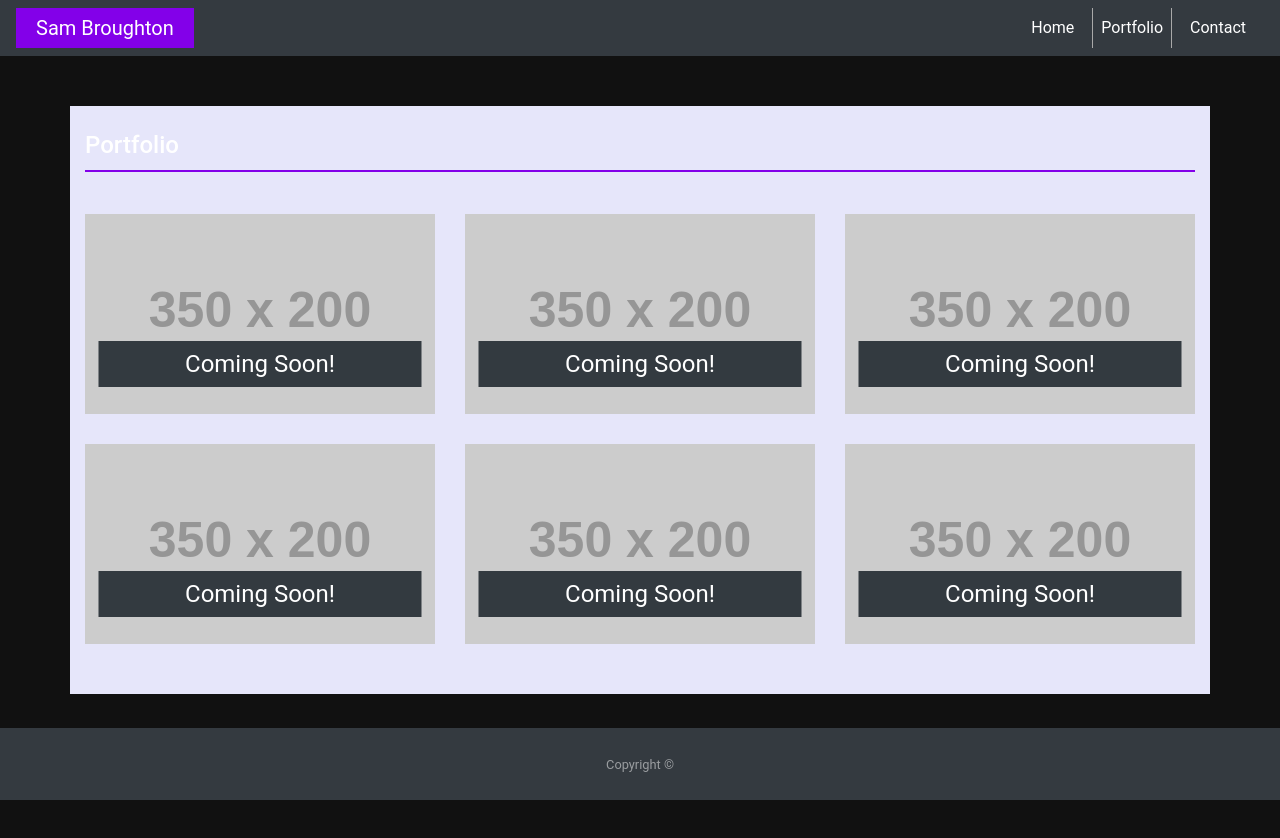
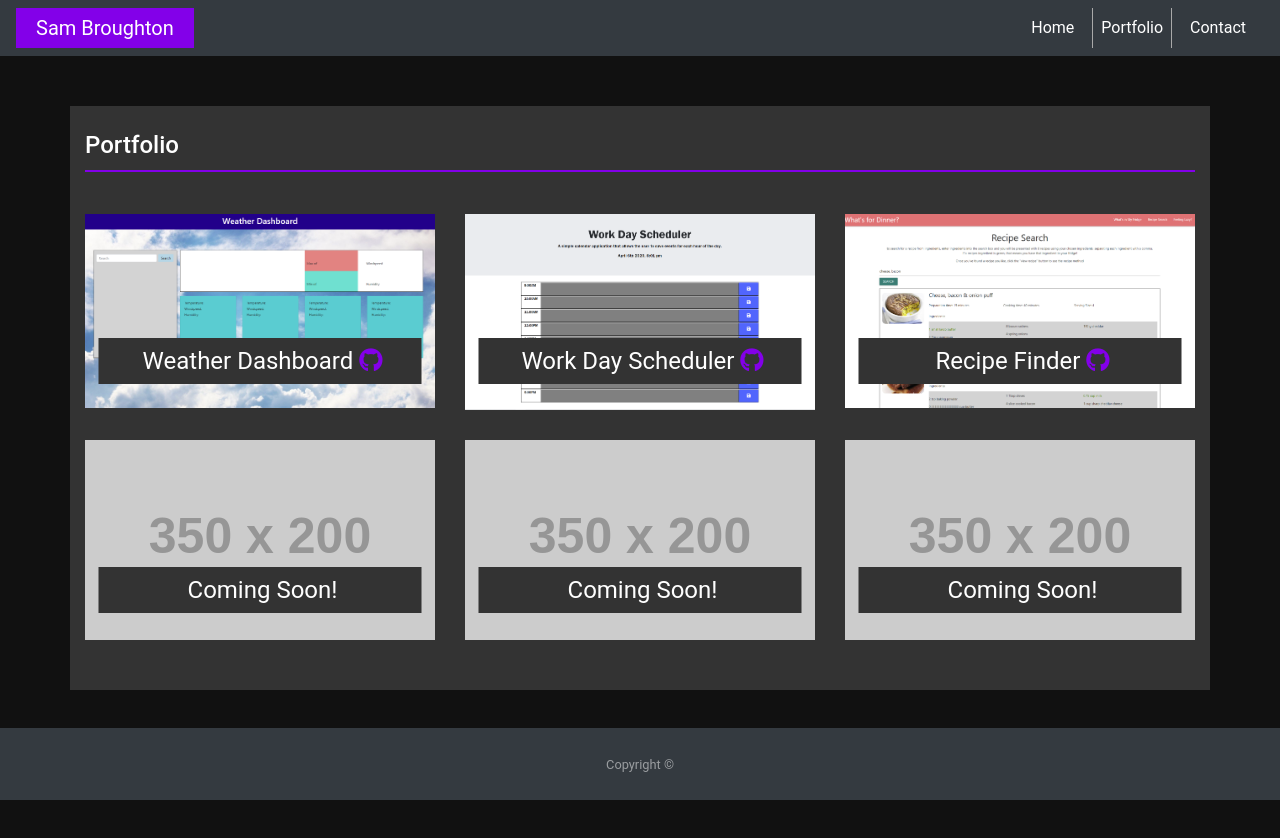
Before and after one commit to Sam-Bro/Sam-Bro.github.io, a plain HTML site: page portfolio.html in a window 1280 px wide. Drawn offline with nearby package versions, Linux system fonts and the light colour scheme; placeholder pictures from the web are drawn by us.

Commit message:
added project images and links

```diff
--- a/CSS/styleprtflio.css
+++ b/CSS/styleprtflio.css
@@ -4,7 +4,7 @@
 }
 /* text overlay for portfolio images*/
 .overlay {
-    background-color: #333a40;
+    background-color: #333;
     padding: 5px 0;
     color: white;
     text-align: center;
@@ -16,6 +16,7 @@
     left: 50%;
     transform: translate( -50%, -50% );
     text-align: center;
+    padding-left:5px;
 }
 /* container styles */
 .row-gap {
@@ -26,16 +27,23 @@
     margin-bottom: 500px;
     padding-top: 25px;
     padding-bottom: 50px;
-    background-color: lavender;
+    background-color: #333;
 }
 /*image styles */
 .img {
     display: block;
+    width: 350px;
 }
 
 .proj-img {
     position: relative;
     display: inline-block;
+}
+.port-text {
+    font-size: 15px;
+}
+.github-icon {
+    text-align: right;
 }
 
 
--- a/portfolio.html
+++ b/portfolio.html
@@ -49,16 +49,16 @@
         <h4 class="card-title about-border">Portfolio</h4>
         <section class="row row-gap">
             <article class="col-md-4 center proj-img">
-                <img src="https://dummyimage.com/350x200/000/fff" class="img-fluid img-port img" alt="placeholder">
-                    <p class="caption overlay">Coming Soon!</p>
+                <a href="https://sam-bro.github.io/Weather_Dashboard_SB/" target="_blank"><img src="./resources/weather-cap.PNG" class="img-fluid img-port img" alt="placeholder"></a>
+                    <p class="caption overlay">Weather Dashboard  <a href="https://github.com/Sam-Bro/Weather_Dashboard_SB" target="_blank" class="github-icon my-link"><i class="fab fa-github"></i></a></p>
             </article>
             <article class="col-md-4 center proj-img">
-                <img src="https://dummyimage.com/350x200/000/fff" class="img-fluid img-port img" alt="placeholder">
-                    <p class="caption overlay">Coming Soon!</p>
+                <a href="https://sam-bro.github.io/work_scheduler_SB/" target="_blank"><img src="./resources/day-sched-cap.PNG" class="img-fluid img-port img" alt="placeholder"></a>
+                    <p class="caption overlay">Work Day Scheduler  <a href="https://github.com/Sam-Bro/work_scheduler_SB" target="_blank" class="github-icon my-link"><i class="fab fa-github"></i></a></p>
             </article>
             <article class="col-md-4 center proj-img">
-                <img src="https://dummyimage.com/350x200/000/fff" class="img-fluid img-port img" alt="placeholder">
-                    <p class="caption overlay">Coming Soon!</p>
+                <a href="https://georgiellis.github.io/Recipe-Helper/Recipe-Finder/Recipe_Finder.html" target="_blank"><img src="./resources/recipe-cap.PNG" class="img-fluid img-port img" alt="placeholder"></a>
+                    <p class="caption overlay">Recipe Finder  <a href="https://github.com/georgiellis/Recipe-Helper" target="_blank" class="github-icon my-link"><i class="fab fa-github"></i></a></p>
             </article>
         </section>
         <section class="row row-gap">
@@ -83,6 +83,7 @@
             <small>Copyright &copy;</small>
         </div>
     </footer>
+    <script src="https://kit.fontawesome.com/c1ef408909.js" crossorigin="anonymous"></script>
 </body>
 
 </html>
```
Also changed, not shown: index.html (+13 -20 lines), resources/day-sched-cap.PNG (added), resources/recipe-cap.PNG (added), resources/weather-cap.PNG (added).
